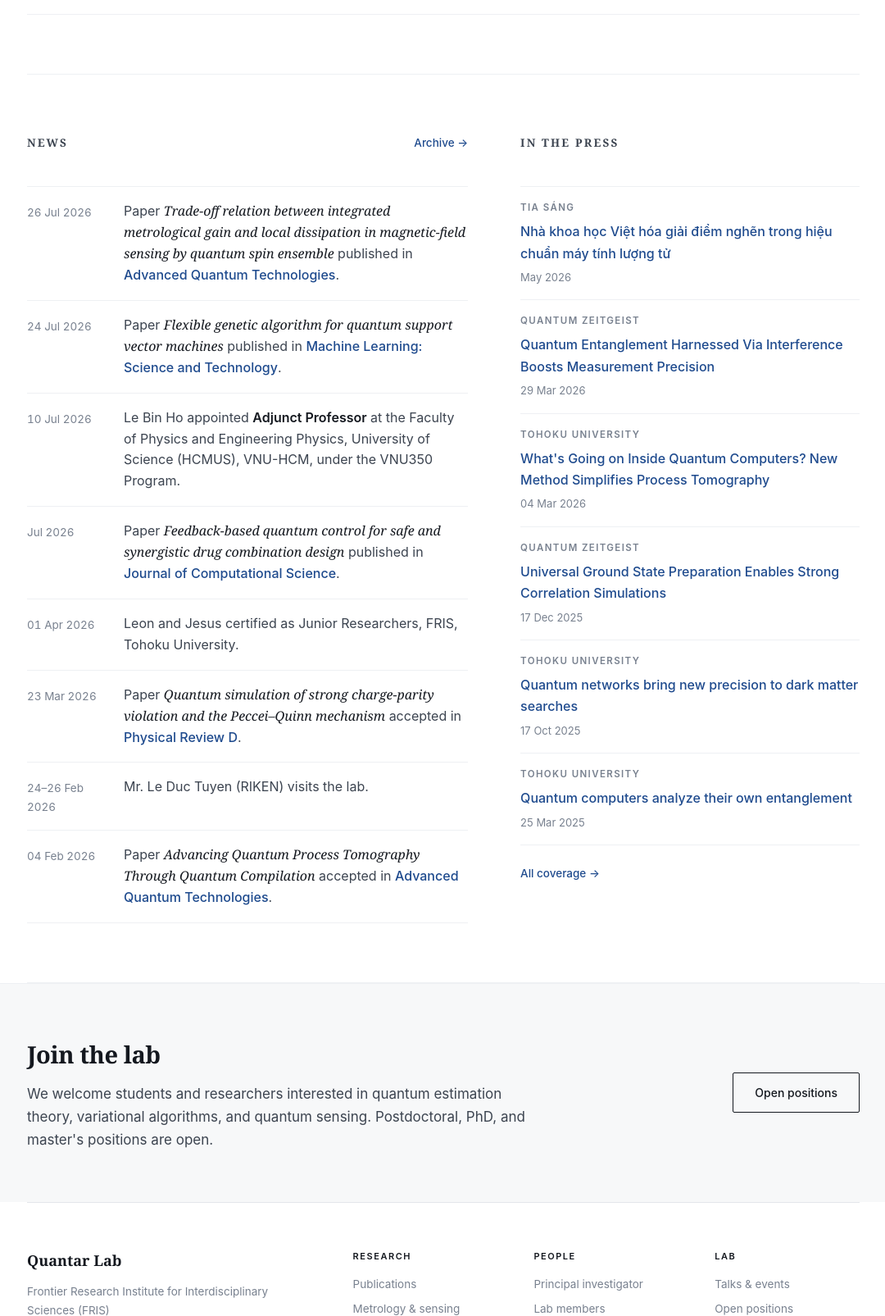
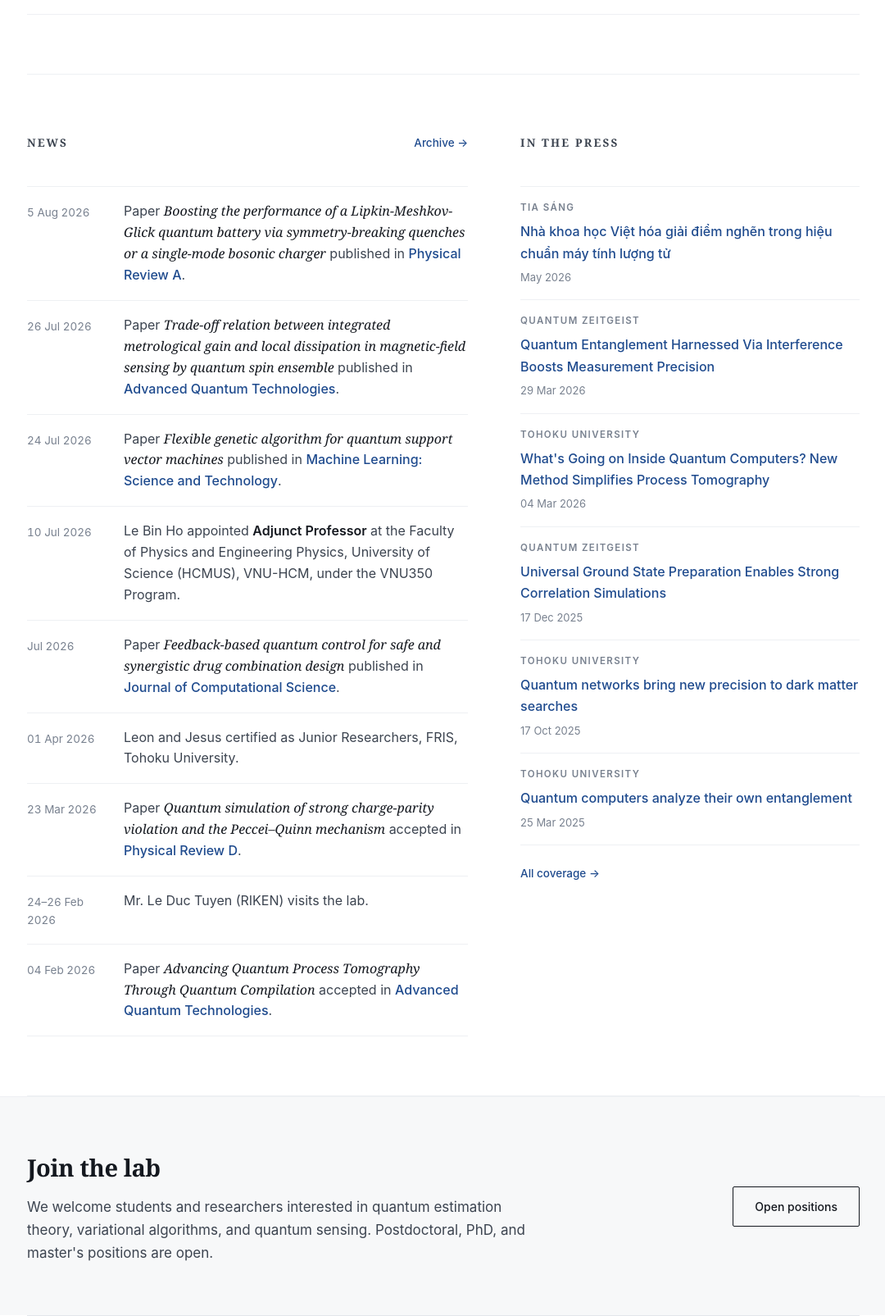
Before and after one commit to echkon/quantumLab, a Django app: page / in a window 1280 px wide. Shown: the part 2826-4431 px from the top of the page at 82% size, without its empty margins (99-1179 px from the left). Run offline with Django 5.2, Linux system fonts and the light colour scheme.

Commit message:
Update PRA paper

```diff
--- a/users/templates/home.html
+++ b/users/templates/home.html
@@ -242,6 +242,11 @@
         </div>
         <div class="nlist">
           <div class="n-item">
+            <div class="d">5 Aug 2026</div>
+            <div class="t">Paper <em>Boosting the performance of a Lipkin-Meshkov-Glick quantum battery via symmetry-breaking quenches or a single-mode bosonic charger</em> published in
+              <a href="https://arxiv.org/abs/2602.17121" target="_blank" rel="noopener noreferrer">Physical Review A</a>.</div>
+          </div>
+          <div class="n-item">
             <div class="d">26 Jul 2026</div>
             <div class="t">Paper <em>Trade-off relation between integrated metrological gain and local dissipation in
               magnetic-field sensing by quantum spin ensemble</em> published in
```
